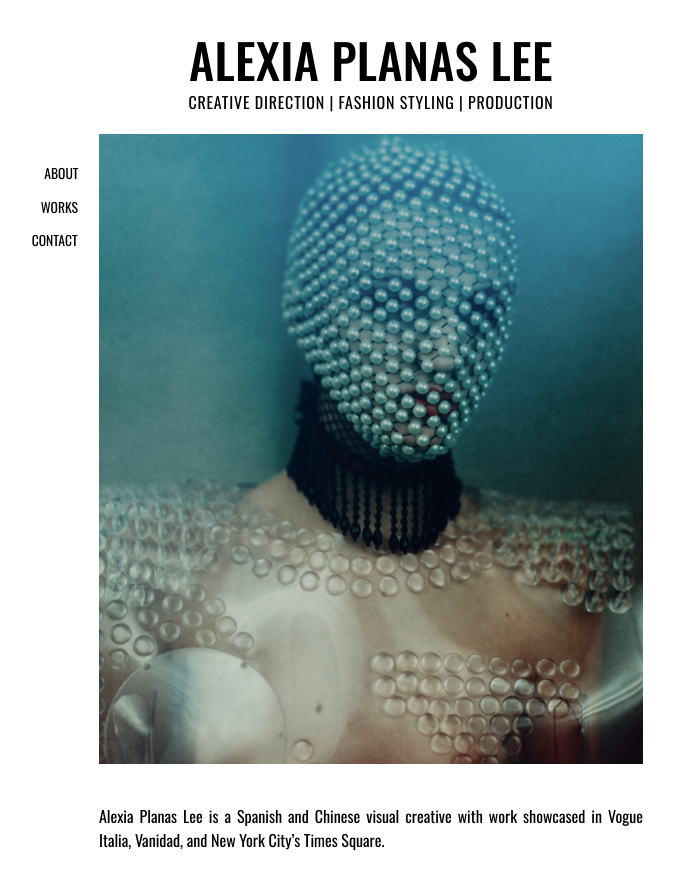
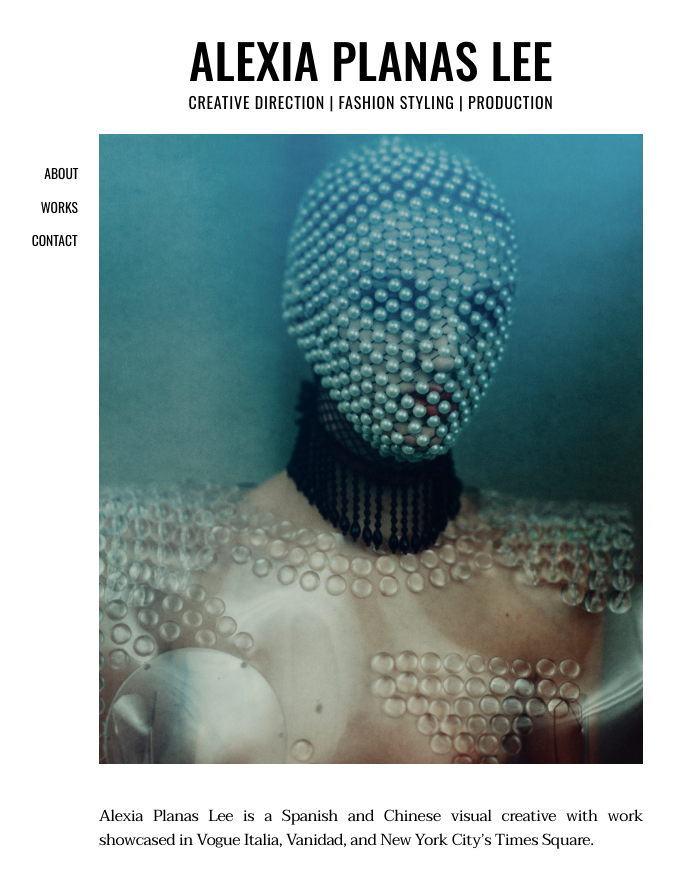
Before and after one commit to charlesfig/alexia-portfolio-next13.4, a Next.js app: page / in a window 1280 px wide. Shown: the top 890 px of the page, without its empty margins (269-943 px from the left). Built offline with nearby package versions, Linux system fonts and the light colour scheme.

Commit message:
Abstract fonts, add new one, use it

```diff
--- /dev/null
+++ b/app/fonts.ts
@@ -0,0 +1,10 @@
+import { Oswald, Taviraj } from "next/font/google";
+
+export const oswald = Oswald({
+  subsets: ["latin"],
+  weight: ["200", "300", "400", "500", "600", "700"],
+});
+export const taviraj = Taviraj({
+  subsets: ["latin"],
+  weight: ["100", "200", "300", "400", "500", "600", "700", "800", "900"],
+});
--- a/app/layout.tsx
+++ b/app/layout.tsx
@@ -1,11 +1,6 @@
-import { Oswald } from "next/font/google";
 import "../styles/globals.css";
 import SlideshowProvider from "./context";
-
-const oswald = Oswald({
-  subsets: ["latin"],
-  weight: ["200", "300", "400", "500", "600", "700"],
-});
+import { oswald } from "./fonts";
 
 export const metadata = {
   title: "Create Next App",
--- a/app/page.tsx
+++ b/app/page.tsx
@@ -5,6 +5,7 @@ import Header from "./Header";
 import Works from "./Works";
 import ContactInfo from "./contact/ContactInfo";
 import { grid_works } from "./data";
+import { taviraj } from "./fonts";
 import { Work } from "./types";
 
 const page_title = "Alexia Planas Lee";
@@ -72,7 +73,7 @@ export default function Homepage() {
         <MainWork {...grid_works[0]} imgClassName="-mt-[26px]" />
 
         {/* Description */}
-        <div className="my-10 w-full text-justify">
+        <div className={`${taviraj.className} my-10 w-full text-justify tracking-tight`}>
           Alexia Planas Lee is a Spanish and Chinese visual creative with work showcased in Vogue
           Italia, Vanidad, and New York City’s Times Square.
         </div>
```
